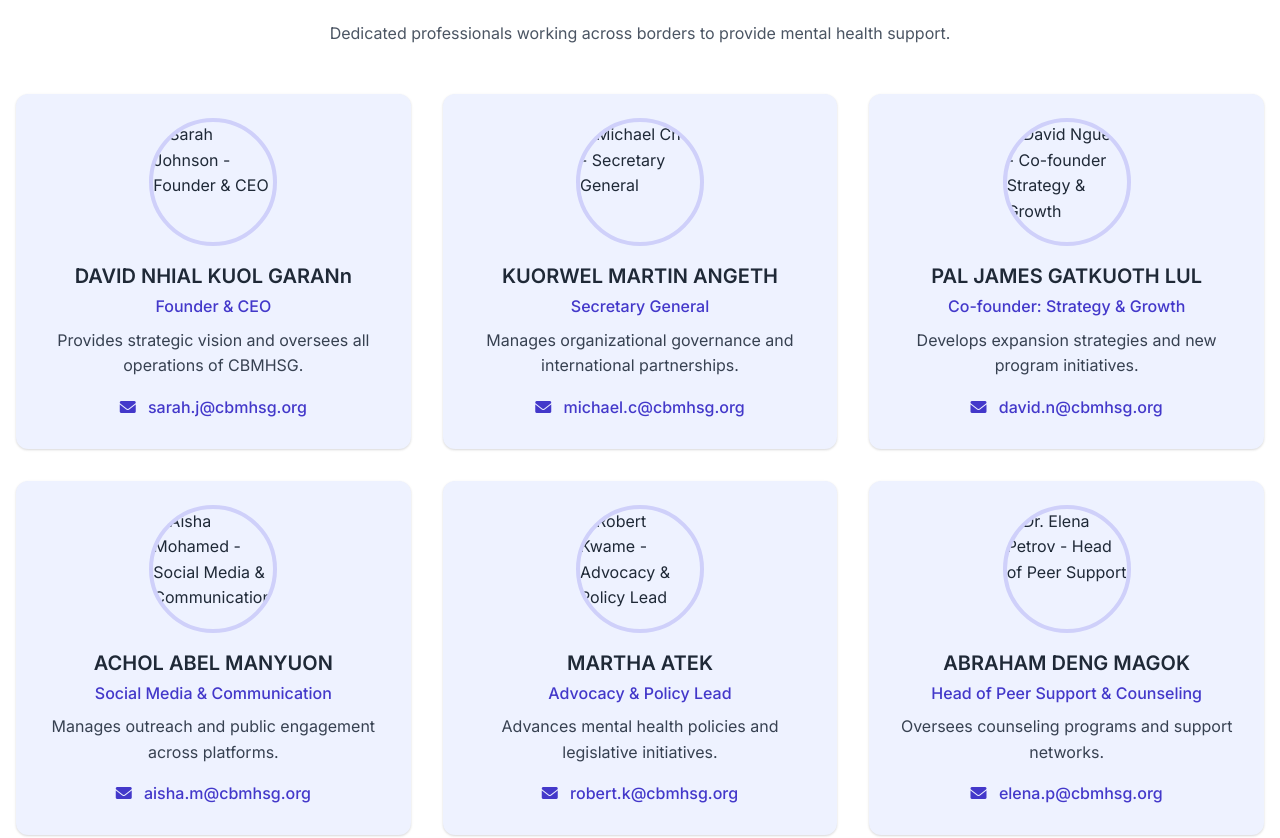
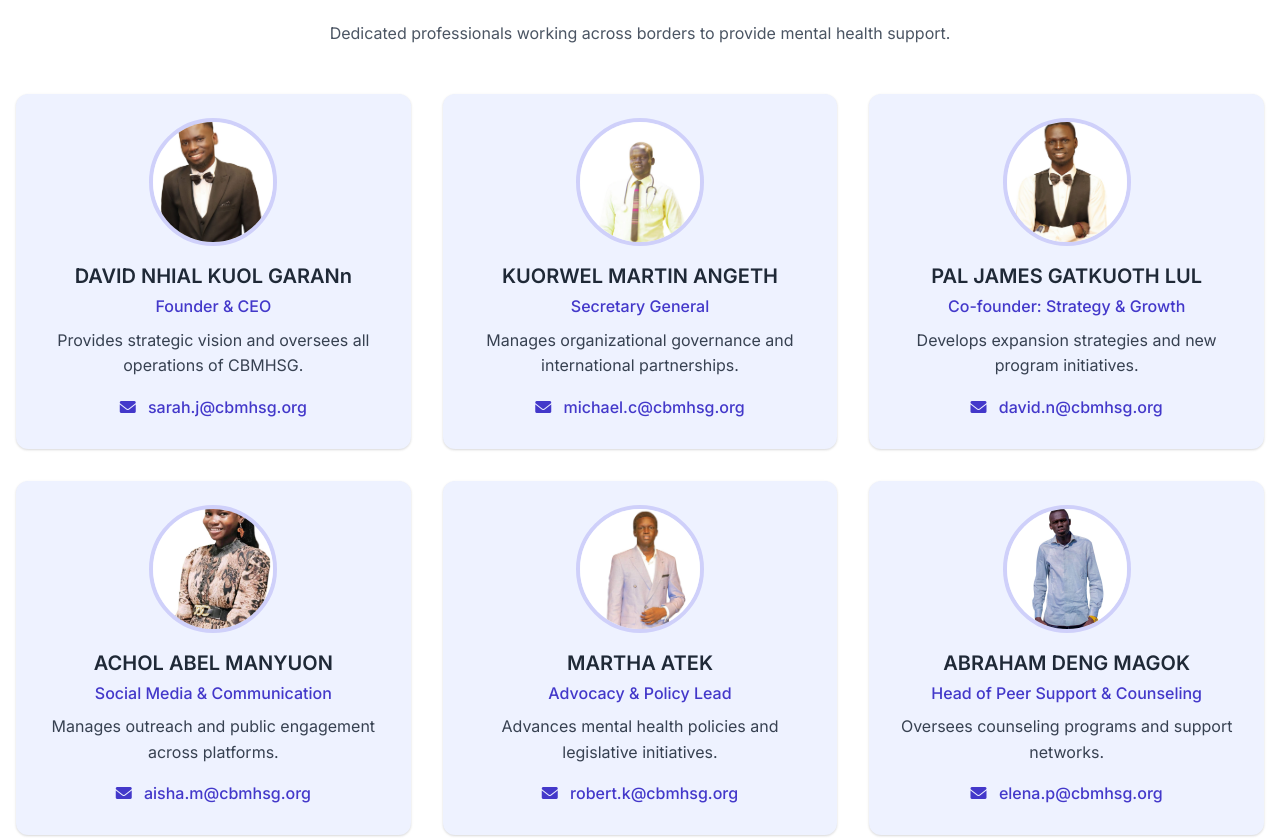
Before and after one commit to KuanyinDeng/mental-health-support, a plain HTML site: page index.html in a window 1280 px wide. Shown: the part 1127-1965 px from the top of the page. Drawn offline with nearby package versions, Linux system fonts and the light colour scheme.

Commit message:
Update index.html

```diff
--- a/index.html
+++ b/index.html
@@ -7,7 +7,7 @@
   <meta name="description" content="Cross Border Mental Health Support Group providing compassionate mental health services across international boundaries">
   <meta name="keywords" content="mental health, therapy, counseling, support group, cross-border, international">
 
-  <title>Cross Border Mental Health Support Group | International Mental Health Services</title>
+  <title>Cross Border Mental Health Support Group</title>
 
   <!-- Favicon -->
   <link rel="icon" type="image/png" href="images/favicon.png">
@@ -357,7 +357,7 @@
   <!-- Main content -->
   <main id="main-content">
     <!-- Hero -->
-<section id="home" class="hero-section text-center py-20 md:py-28" style="background: linear-gradient(rgba(30, 30, 45, 0.75), rgba(79, 70, 229, 0.4)), url('https://images.unsplash.com/photo-1521791136064-7986c2920216?ixlib=rb-1.2.1&auto=format&fit=crop&w=1350&q=80') no-repeat center center/cover; color: white;">    <p class="text-lg md:text-xl mb-8 max-w-3xl mx-auto">Providing compassionate mental health support across borders.</p>
+<section id="home" class="hero-section text-center py-20 md:py-28" style="background: linear-gradient(rgba(30, 30, 45, 0.75), rgba(79, 70, 229, 0.4)), url('https://dream-machine.lumalabs.ai/idea/7f14118d-96f5-4ae1-a377-be2c3a98351b') no-repeat center center/cover; color: white;">    <p class="text-lg md:text-xl mb-8 max-w-3xl mx-auto">Providing compassionate mental health support across borders.</p>
     <a href="#get-involved" class="btn btn-primary px-8 py-3 rounded-full font-semibold">
       Join Our Support Network
     </a>
@@ -400,7 +400,7 @@
           <!-- Founder & CEO -->
           <div class="team-card card bg-indigo-50 p-6 rounded-xl shadow">
             <div class="team-img-container">
-              <img src="images/team/ceo.jpg" alt="Sarah Johnson - Founder & CEO" class="team-img" loading="lazy">
+              <img src="nhail.jpg" alt="Davide Nhail- Founder & CEO" class="team-img" loading="lazy">
             </div>
             <h3 class="text-xl font-semibold mb-1 text-center">DAVID NHIAL KUOL GARANn</h3>
             <p class="text-indigo-700 font-medium text-center mb-2">Founder & CEO</p>
@@ -414,7 +414,7 @@
           <!-- Secretary General -->
           <div class="team-card card bg-indigo-50 p-6 rounded-xl shadow">
             <div class="team-img-container">
-              <img src="images/team/secretary.jpg" alt="Michael Chen - Secretary General" class="team-img" loading="lazy">
+              <img src="kuorwel.jpg" alt="KUORWEL MARTIN - Secretary General" class="team-img" loading="lazy">
             </div>
             <h3 class="text-xl font-semibold mb-1 text-center">KUORWEL MARTIN ANGETH
 </h3>
@@ -429,7 +429,7 @@
           <!-- Co-founder Strategy & Growth -->
           <div class="team-card card bg-indigo-50 p-6 rounded-xl shadow">
             <div class="team-img-container">
-              <img src="images/team/strategy.jpg" alt="David Nguen - Co-founder Strategy & Growth" class="team-img" loading="lazy">
+              <img src="cofounder.jpg" alt="PAL JAMES - Co-founder Strategy & Growth" class="team-img" loading="lazy">
             </div>
             <h3 class="text-xl font-semibold mb-1 text-center">PAL JAMES GATKUOTH LUL
 </h3>
@@ -444,7 +444,7 @@
           <!-- Social Media & Communication -->
           <div class="team-card card bg-indigo-50 p-6 rounded-xl shadow">
             <div class="team-img-container">
-              <img src="images/team/comms.jpg" alt="Aisha Mohamed - Social Media & Communication" class="team-img" loading="lazy">
+              <img src="achol.jpg" alt="ACHOL ABEL - Social Media & Communication" class="team-img" loading="lazy">
             </div>
             <h3 class="text-xl font-semibold mb-1 text-center">ACHOL ABEL MANYUON
 </h3>
@@ -459,7 +459,7 @@
           <!-- Advocacy & Policy Lead -->
           <div class="team-card card bg-indigo-50 p-6 rounded-xl shadow">
             <div class="team-img-container">
-              <img src="images/team/policy.jpg" alt="Robert Kwame - Advocacy & Policy Lead" class="team-img" loading="lazy">
+              <img src="martha.jpg" alt="MARTHA ATEK - Advocacy & Policy Lead" class="team-img" loading="lazy">
             </div>
             <h3 class="text-xl font-semibold mb-1 text-center">MARTHA ATEK
 </h3>
@@ -474,7 +474,7 @@
           <!-- Head of Peer Support & Counseling -->
           <div class="team-card card bg-indigo-50 p-6 rounded-xl shadow">
             <div class="team-img-container">
-              <img src="images/team/support.jpg" alt="Dr. Elena Petrov - Head of Peer Support" class="team-img" loading="lazy">
+              <img src="deng.jpg" alt="ABRAHAN DENG - Head of Peer Support" class="team-img" loading="lazy">
             </div>
             <h3 class="text-xl font-semibold mb-1 text-center">ABRAHAM DENG MAGOK
 </h3>
```
